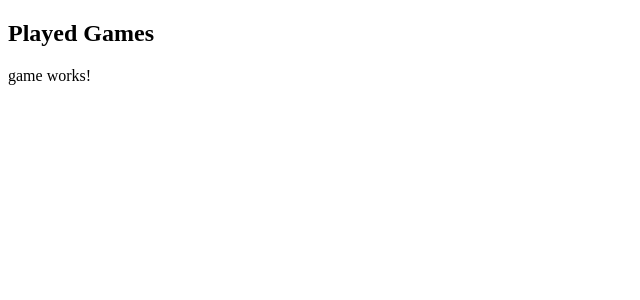
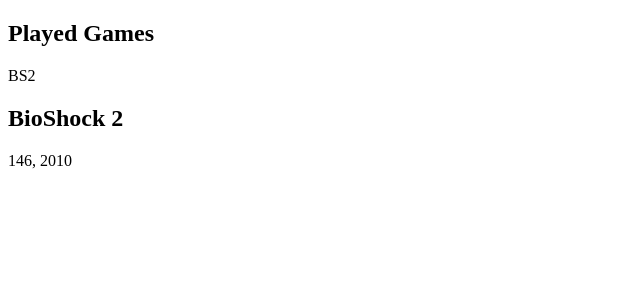
Before and after one commit to MidHunterX/Game-Trackr, an Angular app: page / in a window 1280 px wide. Shown: the top 300 px of the page, without its empty margins (0-640 px from the left). Built offline with nearby package versions, Linux system fonts and the light colour scheme.

Commit message:
🅰️ Added: Interface gamedetails

```diff
--- a/src/app/game/game.component.html
+++ b/src/app/game/game.component.html
@@ -1 +1,5 @@
-<p>game works!</p>
+<section class="listing">
+  <p>{{ gamedetails.img }}</p>
+  <h2>{{ gamedetails.game }}</h2>
+  <p>{{ gamedetails.id }}, {{ gamedetails.year }}</p>
+</section>
--- a/src/app/game/game.component.ts
+++ b/src/app/game/game.component.ts
@@ -1,4 +1,5 @@
 import { Component } from '@angular/core';
+import { Gamedetails } from '../gamedetails';
 
 @Component({
   selector: 'app-game',
@@ -8,5 +9,10 @@
   styleUrl: './game.component.scss'
 })
 export class GameComponent {
-
+  gamedetails: Gamedetails = {
+    id:146,
+    year:2010,
+    img:"BS2",
+    game:"BioShock 2",
+  }
 }
--- /dev/null
+++ b/src/app/gamedetails.ts
@@ -0,0 +1,8 @@
+// {"id":"146","year":"2010","img":"BS2","game":"BioShock 2"},
+
+export interface Gamedetails {
+  id: number;
+  year: number;
+  img: string;
+  game: string;
+}
```
Also changed, not shown: 1 other file (tests, documents, lock files or other folders).
